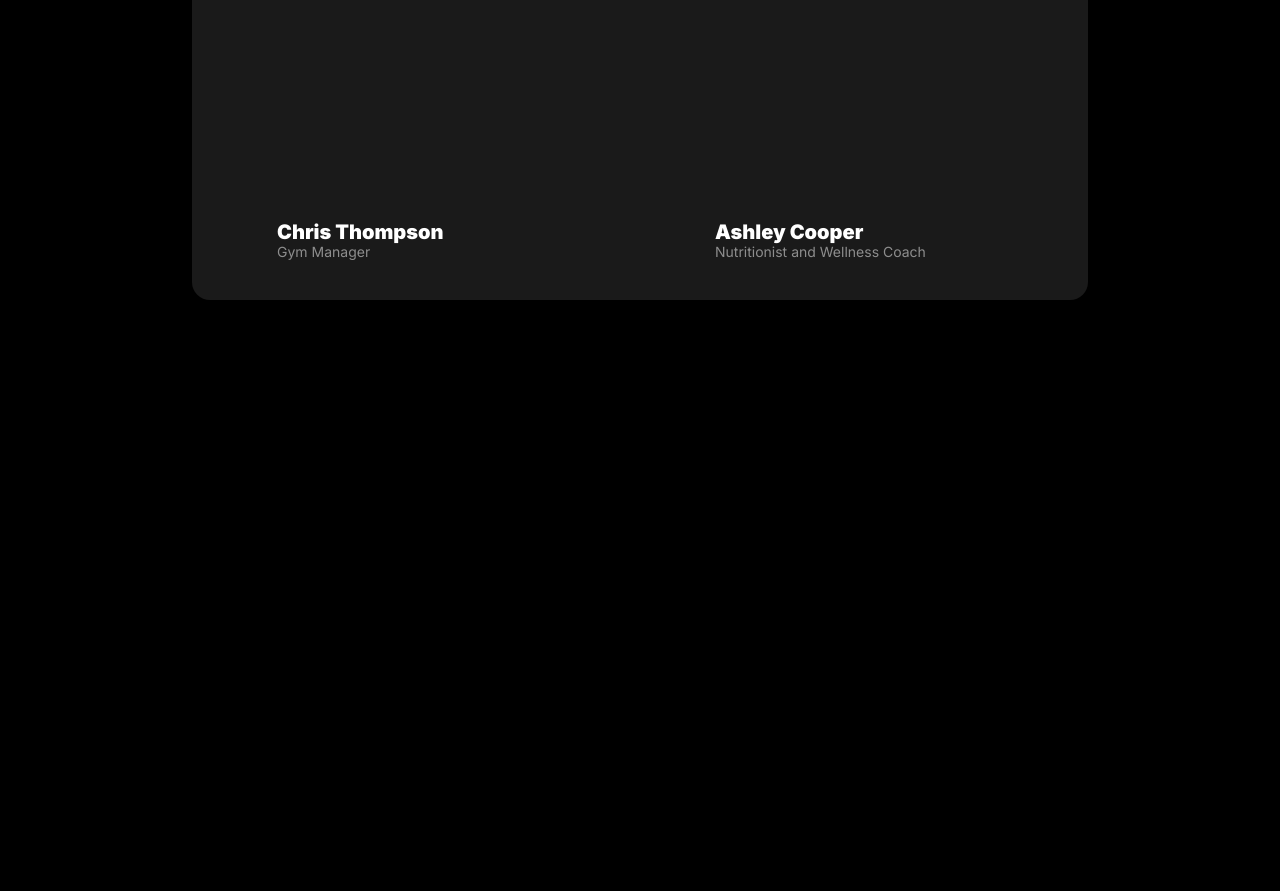
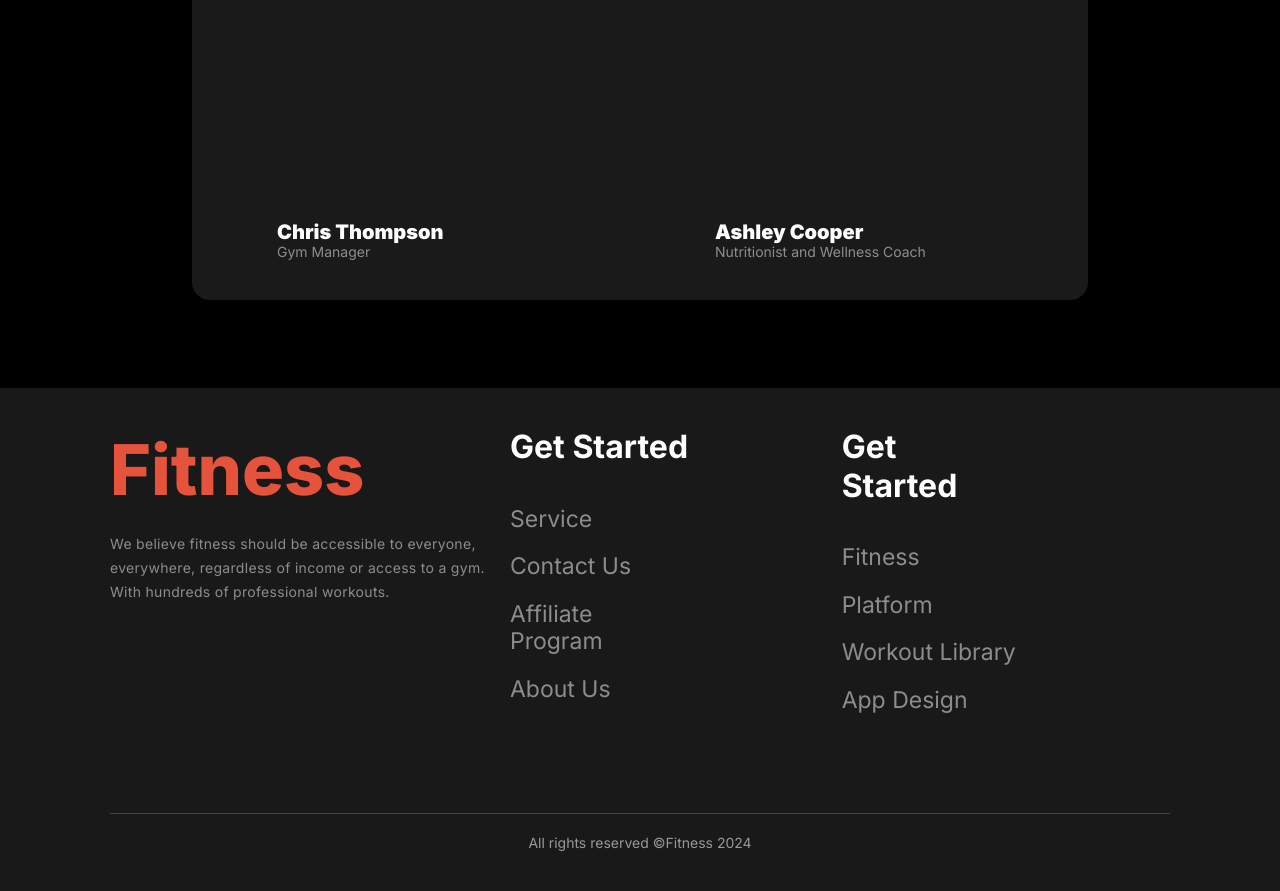
Before and after one commit to tafshiruddin/assignment-2, a plain HTML site: page index.html in a window 1280 px wide. Shown: the part 3258-4149 px from the top of the page. Before the commit the page ends 3558 px from the top, so only its background shows below. Drawn offline with Linux system fonts and the light colour scheme; a web font is replaced by a local one.

Commit message:
finish project

```diff
--- a/index.html
+++ b/index.html
@@ -192,5 +192,40 @@
       </div>
     </section>
   </main>
+
+  <footer>
+    <div class="footer-content">
+      <div class="footer-brand">
+          <h2 class="brand-title">Fitness</h2>
+          <p class="brand-description">
+              We believe fitness should be accessible to everyone, everywhere, regardless of income or access to a gym.
+              With hundreds of professional workouts.
+          </p>
+      </div>
+      <div class="footer-links">
+          <div class="link-column">
+              <h3>Get Started</h3>
+              <ul>
+                  <li><a href="#">Service</a></li>
+                  <li><a href="#">Contact Us</a></li>
+                  <li><a href="#">Affiliate Program</a></li>
+                  <li><a href="#">About Us</a></li>
+              </ul>
+          </div>
+          <div class="link-column">
+              <h3>Get Started</h3>
+              <ul>
+                  <li><a href="#">Fitness</a></li>
+                  <li><a href="#">Platform</a></li>
+                  <li><a href="#">Workout Library</a></li>
+                  <li><a href="#">App Design</a></li>
+              </ul>
+          </div>
+      </div>
+  </div>
+  <div class="footer-bottom">
+      <p>All rights reserved ©Fitness 2024</p>
+  </div>
+  </footer>
 </body>
 </html>
--- a/styles/responsive.css
+++ b/styles/responsive.css
@@ -134,3 +134,27 @@
   width: 52%;
   margin: 0 auto;
 }
+
+
+@media screen and (max-width: 576px){
+  .footer-content{
+    flex-direction: column;
+  }
+
+  .footer-links{
+    flex-direction: column;
+  }
+  .footer-bottom {
+    width: 100%;
+  }
+
+  .link-column{
+    margin-left: 20px;
+  }
+.footer-brand{
+  margin-left: 20px;
+}
+  footer{
+    overflow: hidden;
+  }
+}
--- a/styles/style.css
+++ b/styles/style.css
@@ -510,6 +510,9 @@ form .cta-button {
 
   /* team section styles */
 
+  .team-section{
+    margin-bottom: 88px;
+  }
   .team-header{
     display: flex;
     flex-direction: column;
@@ -652,3 +655,91 @@ margin-left: 19px;
     margin-bottom: 88px;
     margin: 0 auto;
 }
+
+footer{
+    background: #191919;
+    color: #fff;
+    padding: 40px 0;
+    text-align: left;
+}
+
+.footer-content {
+    display: flex;
+    width: 1060px;
+    margin: 0 auto;
+    justify-content: space-between;
+    padding-bottom: 79px;
+}
+
+.footer-brand {
+    max-width: 400px;
+}
+
+.brand-title {
+    color: rgb(230, 83, 60);
+  font-size: 4.375rem;
+  font-weight: 800;
+  line-height: 120%;
+  letter-spacing: 0%;
+  margin-bottom: 20px;
+}
+
+.brand-description {
+  color: rgba(255, 255, 255, 0.5);
+  font-size: 0.875rem;
+  font-weight: 400;
+  line-height: 24px;
+  letter-spacing: 0.3px;
+  text-align: left;
+}
+
+.footer-links {
+    display: flex;
+}
+
+.link-column {
+    margin-right: 152px;
+}
+
+.link-column h3 {
+  color: rgb(255, 255, 255);
+  font-size: 2rem;
+  font-weight: 700;
+  line-height: 120%;
+  letter-spacing: 0%;
+  text-align: left;
+  margin-bottom: 39px;
+}
+
+.link-column ul {
+    list-style: none;
+    padding: 0;
+}
+
+.link-column ul li {
+    margin-bottom: 20px;
+}
+
+.link-column ul li a {
+  color: rgba(255, 255, 255, 0.5);
+  font-size: 1.438rem;
+  font-weight: 400;
+  line-height: 120%;
+  letter-spacing: 0%;
+  text-align: left;
+  text-decoration: none;
+}
+
+.footer-bottom {
+    text-align: center;
+    margin-top: 30px;
+    border-top: 1px solid #444;
+    padding-top: 20px;
+    width: 1060px;
+    margin: 0 auto;
+}
+
+.footer-bottom p {
+    color: #999;
+    font-size: 14px;
+}
```
